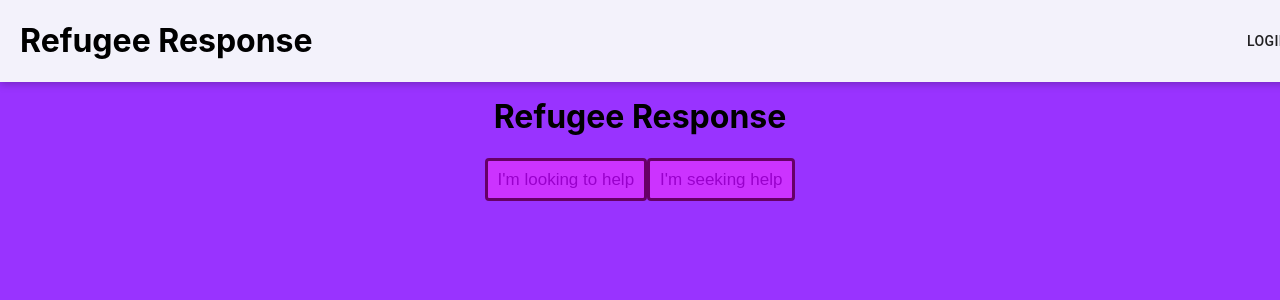
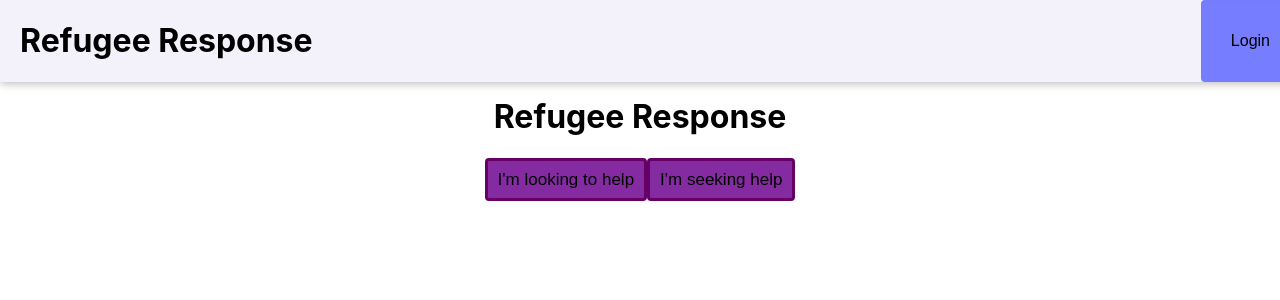
Before and after one commit to siddharthpk/Hack-The-North, a React (Create React App) app in the folder frontend/: page / in a window 1280 px wide. Shown: the top 300 px of the page. Built offline with nearby package versions, Linux system fonts and the light colour scheme.

Commit message:
fixed login button

```diff
--- a/frontend/src/App.css
+++ b/frontend/src/App.css
@@ -21,7 +21,7 @@
   align-items: center;
   justify-content: center;
   font-size: calc(10px + 2vmin);
-  color: white;
+  color: rgba(79, 70, 229,);
 }
 
 .App-link {
--- a/frontend/src/components/Header.css
+++ b/frontend/src/components/Header.css
@@ -11,12 +11,13 @@
   box-shadow: 0 2px 8px rgba(0, 0, 0, 0.25);
 }
 
+
 .btn {
-    border: none;
-    background-color: white;
-    color: black;
-    padding: 14px 28px;
-    font-size: 16px;
-    cursor: pointer;
-    margin-right: 20px;
+  border: 2px solid #767CFE;
+  background-color: #767DFf;
+  color: black;
+  padding: 14px 28px;
+  font-size: 16px;
+  cursor: pointer;
+  position: relative;
 }
--- a/frontend/src/components/Header.js
+++ b/frontend/src/components/Header.js
@@ -6,7 +6,7 @@ const Header = (props) => {
     return(
         <header className="header">
             <h1>Refugee Response</h1>
-            <Button component={Link} to ="/login">Login</Button>
+            <button className="btn" component={Link} to ="/login">Login</button>
         </header>
     )
 }
--- a/frontend/src/components/LandingPage.css
+++ b/frontend/src/components/LandingPage.css
@@ -4,23 +4,30 @@
 
 
 body {
-    background-color: #9933ff;
+    background-color: rgba(79, 70, 229, var(--tw-bg-opacity));
 }
 button {
     transition: all .5s ease;
-    color: #9900cc;
+    color: rgba(224, 231, 255,);
     border: 3px solid #660066;
     font-family:'Montserrat', sans-serif;
     text-transform: none;
     text-align: center;
     line-height: 1;
     font-size: 17px;
-    background-color : #cc33ff;
+    background-color : #842ba1;
     padding: 10px;
     outline: none;
     border-radius: 4px;
+
 }
 button:hover {
     color: #001F3F;
     background-color: #9900cc;
 }
+
+
+@font-face {
+    font-family: ;
+    src: url();
+}
--- a/frontend/src/components/LandingPage.js
+++ b/frontend/src/components/LandingPage.js
@@ -2,11 +2,15 @@ import './LandingPage.css';
 
 const LandingPage = () => {
   return (
-    <div className="main">
-      <h1>Refugee Response</h1>
-      <button className="button center" >I'm looking to help</button>
-      <button className="button center">I'm seeking help</button>
-    </div>
+    <body className="body" >
+      <div className="main">
+        <h1>Refugee Response</h1>
+      </div>
+      <div className="main">
+        <button className="button" >I'm looking to help</button>
+        <button className="button">I'm seeking help</button>
+      </div>
+    </body>
   );
 };
 
```
